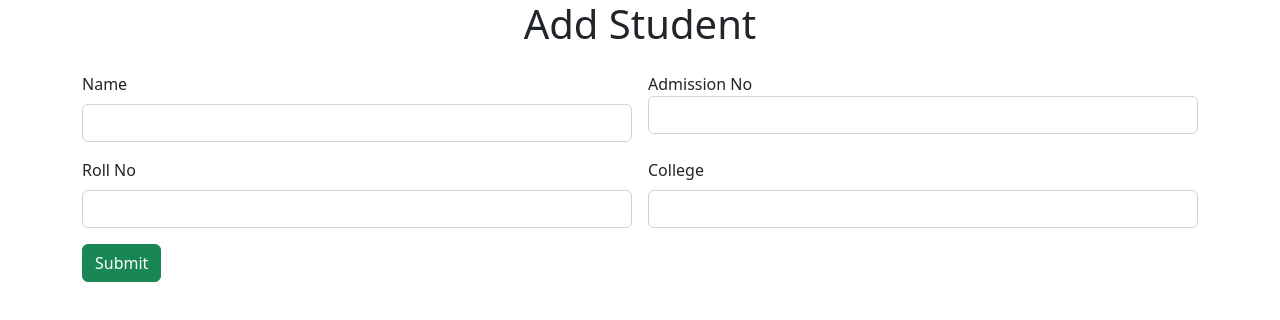
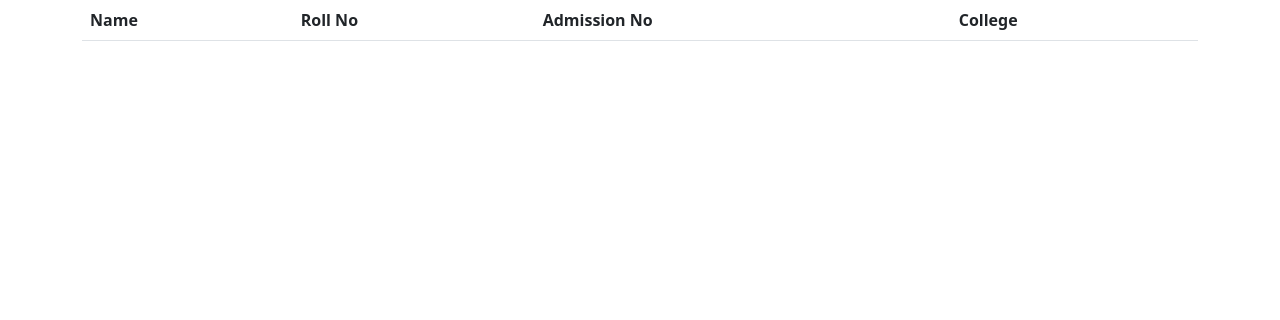
Before and after one commit to Asiyacm/New-Student-Angular-App, an Angular app: page / in a window 1280 px wide. Shown: the top 320 px of the page. Built offline with nearby package versions, Linux system fonts and the light colour scheme.

Commit message:
viewStudent commit

```diff
--- a/src/app/app.component.html
+++ b/src/app/app.component.html
@@ -1,3 +1,3 @@
-<app-add-student></app-add-student>
+<app-view-student></app-view-student>
 
 <router-outlet></router-outlet>
--- a/src/app/app.module.ts
+++ b/src/app/app.module.ts
@@ -5,11 +5,13 @@ import { AppRoutingModule } from './app-routing.module';
 import { AppComponent } from './app.component';
 import { AddStudentComponent } from './add-student/add-student.component';
 import { FormsModule } from '@angular/forms';
+import { ViewStudentComponent } from './view-student/view-student.component';
 
 @NgModule({
   declarations: [
     AppComponent,
-    AddStudentComponent
+    AddStudentComponent,
+    ViewStudentComponent
   ],
   imports: [
     BrowserModule,
--- /dev/null
+++ b/src/app/view-student/view-student.component.html
@@ -0,0 +1,30 @@
+<div class="container">
+    <div class="row">
+        <div class="col col-12 col-sm-12 col-md-12 col-lg-12 col-xl-12 col-xxl-12">
+            <table class="table table-striped text-centre">
+                <thead>
+                  <tr>
+                    <th scope="col">Name</th>
+                    <th scope="col">Roll No</th>
+                    <th scope="col">Admission No</th>
+                    <th scope="col">College</th>
+
+
+
+                  </tr>
+                </thead>
+                <tbody>
+                  <tr *ngFor="let i of students">
+
+                    <td>{{i.name}}</td>
+                    <td>{{i.rollno}}</td>
+                    <td>{{i.admno}}</td>
+                    <td>{{i.college}}</td>
+
+                  </tr>
+
+                </tbody>
+              </table>
+        </div>
+    </div>
+</div>
--- /dev/null
+++ b/src/app/view-student/view-student.component.ts
@@ -0,0 +1,12 @@
+import { Component } from '@angular/core';
+
+@Component({
+  selector: 'app-view-student',
+  templateUrl: './view-student.component.html',
+  styleUrls: ['./view-student.component.css']
+})
+export class ViewStudentComponent {
+
+  students:any=[]
+
+}
```
Also changed, not shown: src/app/view-student/view-student.component.css (added).
